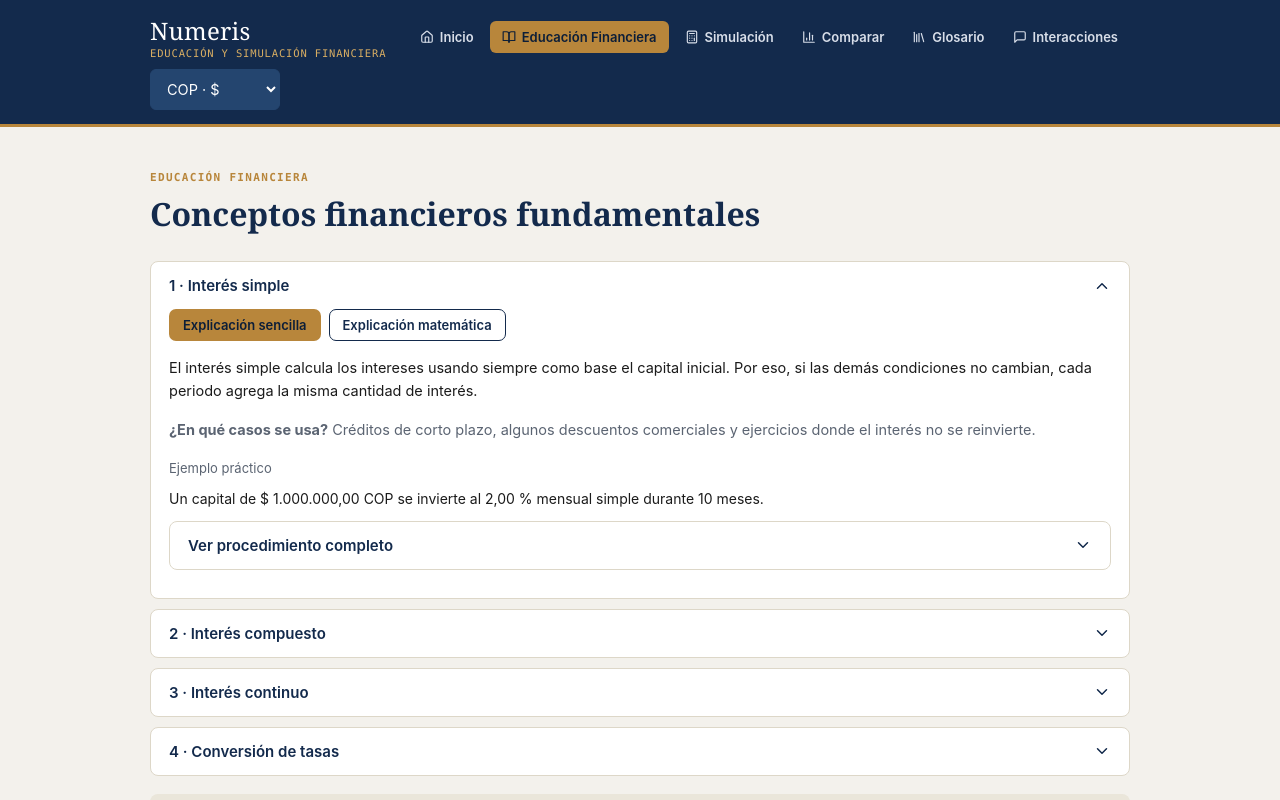
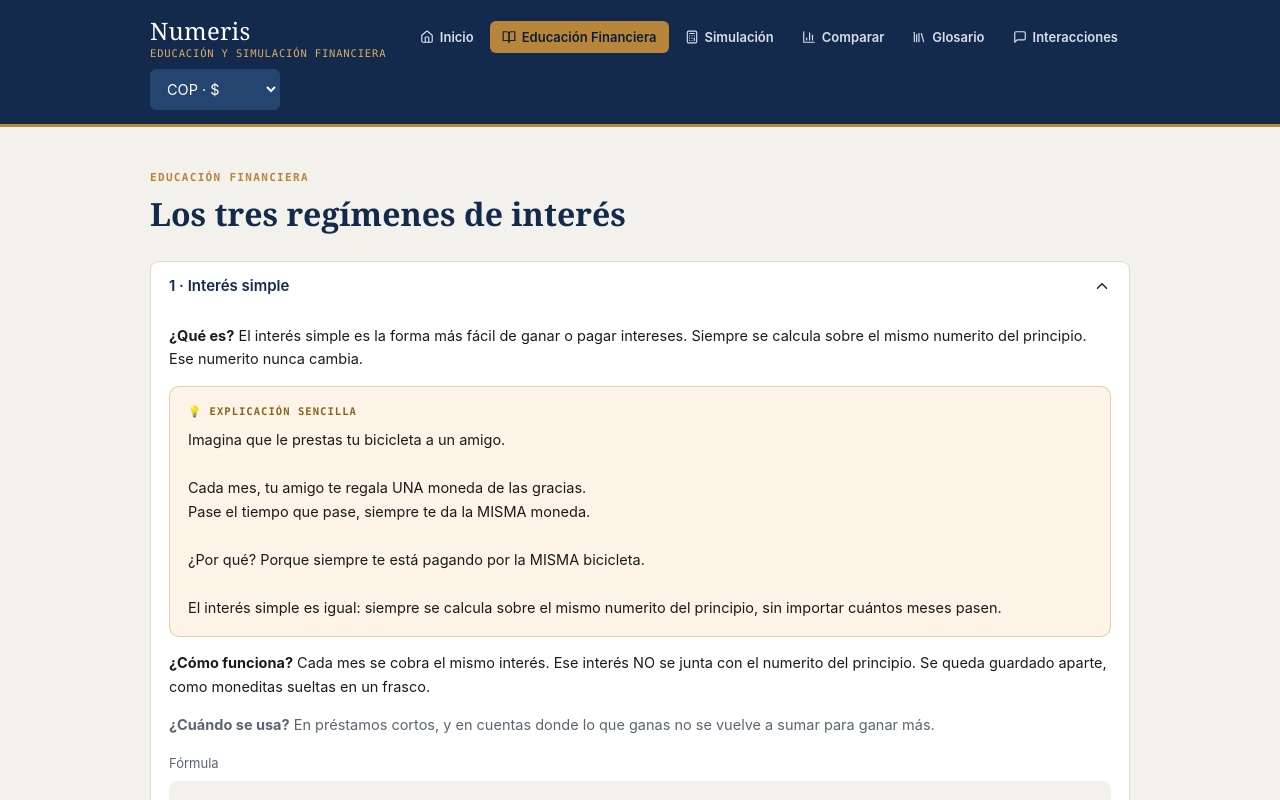
Before and after one commit to belladm42-dotcom/Numeris-app, a React (Vite) app: page / in a window 1280 px wide. Both pictures are taken after a click on the button "Educación Financiera". Shown: the top 800 px of the page. Built offline with nearby package versions, Linux system fonts and the light colour scheme.

Commit message:
Update App.jsx

```diff
--- a/src/App.jsx
+++ b/src/App.jsx
@@ -158,8 +158,7 @@ const PERIODICIDADES = [
   { value: "personalizada", label: "Cada N meses", meses: null },
 ];
 
-const GLOSARIO =
-  [
+const GLOSARIO = [
   { t: "VP", d: "Valor Presente: dinero equivalente en el momento inicial." },
   { t: "VF", d: "Valor Futuro: valor que tendrá o tendría una cantidad en un momento futuro." },
   { t: "i", d: "Tasa de interés por periodo, usada en interés simple y compuesto." },
@@ -167,21 +166,15 @@ const GLOSARIO =
   { t: "r", d: "Tasa usada en interés continuo." },
   { t: "t", d: "Tiempo expresado siempre en años, usado en interés continuo." },
   { t: "Capital", d: "Monto de dinero sobre el cual se calculan los intereses." },
-  { t: "Interés", d: "Costo o rendimiento del dinero en el tiempo. Es el dinero extra que se gana o que se paga por usar un dinero durante un tiempo." },
-  { t: "Periodo", d: "Es el tiempo que usamos para contar una tasa. Puede ser un mes, tres meses, seis meses, un año, etc" },
+  { t: "Interés", d: "Costo o rendimiento del dinero en el tiempo." },
+  { t: "Periodo", d: "Intervalo de tiempo al que corresponde la tasa (mes, bimestre, trimestre...)." },
   { t: "Flujo", d: "Movimiento de dinero (entrada o salida) en un momento determinado." },
   { t: "Momento", d: "Instante en el tiempo en que ocurre un flujo, medido en periodos o años." },
   { t: "Momento focal", d: "Instante elegido para comparar varios flujos que ocurren en momentos distintos." },
   { t: "Ecuación de valor", d: "Igualdad que resulta de trasladar todos los flujos a un mismo momento focal." },
   { t: "Coeficiente", d: "Relación proporcional entre el valor de un flujo y otro (ej. Flujo 2 = 1,4 × Flujo 1)." },
-  { t: "Descuento", d: "Es cuando llevamos un valor del futuro hacia el presente, teniendo en cuenta el efecto del interés." },
-  { t: "Tasa nominal", d: "Es una forma de escribir una tasa diciendo cómo cambia el dinero durante un año." },
-  { t: "Tasa efectiva", d: "Es la tasa que muestra cuánto cambió realmente el dinero después de sumar los intereses." },
-  { t: "Tasa periódica", d: "Es la tasa que usamos en cada momento. Por ejemplo, una tasa mensual muestra cuánto cambia el dinero cada mes."},
-  { t: "Tasa equivalente", d: "Son tasas diferentes que al final hacen que el dinero crezca o cueste lo mismo." },
-  { t: "Tasa vencida", d: "Es cuando primero pasa el tiempo y después se paga el interés." },
-  { t: "Tasa anticipada", d: "Es cuando primero se paga o se descuenta el interés y después pasa el tiempo." },
-  { t: "Capitalización", d: "Es cuando los intereses se unen al dinero que ya teníamos y después pueden generar más intereses." },
+  { t: "Capitalización", d: "Trasladar un valor hacia el futuro sumando los intereses generados." },
+  { t: "Descuento", d: "Trasladar un valor hacia el pasado, restando el efecto del interés." },
 ];
 
 const EJEMPLOS = {
@@ -481,36 +474,56 @@ function Inicio({ ir }) {
 /* ============================================================
    APRENDER
    ============================================================ */
-function BloqueRegimen({ nombre, formula, despejes, sencilla, usoCasos, diferencia, ejemploTexto, pasosEjemplo, notaEspecial }) {
-  const [modo, setModo] = useState("sencilla");
-  return (
-    <div>
-      <div style={{ display: "flex", gap: 8, marginBottom: 14 }}>
-        <Boton small variant={modo === "sencilla" ? "gold" : "outline"} onClick={() => setModo("sencilla")}>Explicación sencilla</Boton>
-        <Boton small variant={modo === "matematica" ? "gold" : "outline"} onClick={() => setModo("matematica")}>Explicación matemática</Boton>
+/* ============================================================
+   APRENDER
+   ============================================================ */
+function ExplicacionSencilla({ children }) {
+  return (
+    <div style={{
+      background: "#FDF3E7", border: `1px solid ${C.gold}55`, borderRadius: 10,
+      padding: "16px 18px", margin: "14px 0",
+    }}>
+      <div style={{
+        fontFamily: F_MONO, fontSize: 10.5, letterSpacing: "0.1em", textTransform: "uppercase",
+        color: C.goldDeep, fontWeight: 700, marginBottom: 8,
+      }}>
+        💡 Explicación sencilla
       </div>
-      {modo === "sencilla" ? (
-        <div style={{ fontSize: 14.5, color: C.ink, lineHeight: 1.65 }}>
-          <p>{sencilla}</p>
-          {usoCasos && <p style={{ color: C.slate }}><strong>¿En qué casos se usa?</strong> {usoCasos}</p>}
-          {diferencia && <p style={{ color: C.slate }}>{diferencia}</p>}
-        </div>
-      ) : (
-        <div style={{ fontSize: 14.5, color: C.ink, lineHeight: 1.7 }}>
-          <div style={{ fontFamily: F_MONO, fontSize: 20, background: C.paper, padding: "14px 18px", borderRadius: 8, margin: "6px 0 14px", color: C.navy }}>{formula}</div>
-          <div style={{ fontSize: 13, color: C.slate, marginBottom: 6 }}>Despejes:</div>
-          <ul style={{ fontFamily: F_MONO, fontSize: 14, paddingLeft: 18, margin: 0 }}>
-            {despejes.map((d, i) => <li key={i} style={{ marginBottom: 4 }}>{d}</li>)}
-          </ul>
+      <div style={{ fontSize: 14.5, color: C.ink, lineHeight: 1.65, whiteSpace: "pre-line" }}>{children}</div>
+    </div>
+  );
+}
+
+function BloqueInteres({
+  queEs, analogia, comoFunciona, usoLabel, usoRespuesta,
+  formula, despejes, ejemploTexto, pasosEjemplo, notaEspecial,
+}) {
+  return (
+    <div style={{ fontSize: 14.5, color: C.ink, lineHeight: 1.65 }}>
+      <p><strong>¿Qué es?</strong> {queEs}</p>
+
+      <ExplicacionSencilla>{analogia}</ExplicacionSencilla>
+
+      <p><strong>¿Cómo funciona?</strong> {comoFunciona}</p>
+      <p style={{ color: C.slate }}><strong>{usoLabel}</strong> {usoRespuesta}</p>
+
+      {notaEspecial && (
+        <div style={{ marginTop: 10, marginBottom: 10, padding: 12, background: `${C.gold}1a`, borderRadius: 6, fontSize: 13, color: C.goldDeep, fontWeight: 600 }}>
+          {notaEspecial}
         </div>
       )}
-      {notaEspecial && (
-        <div style={{ marginTop: 14, padding: 12, background: `${C.gold}1a`, borderRadius: 6, fontSize: 13, color: C.goldDeep, fontWeight: 600 }}>
-          {notaEspecial}
-        </div>
-      )}
+
+      <div style={{ marginTop: 16 }}>
+        <div style={{ fontSize: 13, color: C.slate, marginBottom: 6 }}>Fórmula</div>
+        <div style={{ fontFamily: F_MONO, fontSize: 20, background: C.paper, padding: "14px 18px", borderRadius: 8, marginBottom: 10, color: C.navy }}>{formula}</div>
+        <div style={{ fontSize: 13, color: C.slate, marginBottom: 6 }}>Despejes (para hallar cada variable)</div>
+        <ul style={{ fontFamily: F_MONO, fontSize: 14, paddingLeft: 18, margin: 0 }}>
+          {despejes.map((d, i) => <li key={i} style={{ marginBottom: 4 }}>{d}</li>)}
+        </ul>
+      </div>
+
       <div style={{ marginTop: 18 }}>
-        <div style={{ fontSize: 13, color: C.slate, marginBottom: 6 }}>Ejemplo práctico</div>
+        <div style={{ fontSize: 13, color: C.slate, marginBottom: 6 }}>Ejemplo práctico resuelto</div>
         <p style={{ fontSize: 14, color: C.ink }}>{ejemploTexto}</p>
         <Acordeon title="Ver procedimiento completo">
           <FichaProcedimiento pasos={pasosEjemplo} />
@@ -593,7 +606,8 @@ Tú le puedes contestar de dos formas:
 
 Es la MISMA planta y el MISMO crecimiento. Solo que lo estás contando distinto: a veces por año, a veces por mes.
 
-Con el dinero pasa igual: una tasa te dice cómo crece o cómo cuesta el dinero, pero la podemos contar por año, por mes, por lo que sea. Por ejemplo, si tienes dinero guardado en una inversión, ese dinero puede ganar un poquito de interés cada mes. Pero también puedes mirar cuánto ganó en todo el año. Es el mismo dinero y el mismo crecimiento. Solo cambia la forma de contarlo: por mes o por año. Convertir una tasa es solamente cambiar la forma de contarla. El dinero no cambia, solo cambiamos cómo lo decimos.`}
+Con el dinero pasa igual: una tasa te dice cómo crece o cómo cuesta el dinero, pero la podemos contar por año, por mes, por lo que sea.
+Convertir una tasa es solamente cambiar la forma de contarla. El dinero no cambia, solo cambiamos cómo lo decimos.`}
       </NivelCinco>
 
       {/* SECCIÓN 1 */}
@@ -628,8 +642,7 @@ Con el dinero pasa igual: una tasa te dice cómo crece o cómo cuesta el dinero,
       <Acordeon title="2 · ¿Qué es una tasa nominal?">
         <p><strong>¿Qué es?</strong> La tasa nominal es como el precio que ves pegado en la vitrina de una tienda: te da una idea, pero no es exactamente lo que vas a pagar al final. Es un número de referencia, no el número real.</p>
         <p style={{ color: C.slate }}><strong>¿Cuándo se usa?</strong> Los bancos casi siempre te muestran primero la tasa nominal, porque el número se ve más chiquito y más bonito. Pero ojo: no es lo que de verdad te va a costar o a rendir el dinero.</p>
-        <p> <strong>¿Por qué existe?</strong> Las entidades financieras la utilizan porque permite comunicar fácilmente las condiciones de un crédito o una inversión.</p>
-  </Acordeon>
+      </Acordeon>
 
       {/* SECCIÓN 3 */}
       <Acordeon title="3 · Pasar de nominal a periódica (repartir la tasa)">
@@ -638,7 +651,7 @@ Con el dinero pasa igual: una tasa te dice cómo crece o cómo cuesta el dinero,
         <p><strong>NA:</strong> la tasa de todo el año. <strong>nc:</strong> en cuántos pedacitos la vamos a repartir (12 si es mensual, 4 si es trimestral...). <strong>ip:</strong> lo que le toca a cada pedacito.</p>
         <div style={{ marginTop: 14 }}>
           <div style={{ fontSize: 13, color: C.slate, marginBottom: 6 }}>Ejemplo práctico</div>
-          <p>María quiere comprar un apartamento y solicita un crédito de vivienda en un banco colombiano. El banco le informa que la tasa es 24% NAM. Eso quiere decir 24% en todo el año, pero cobrado cada mes. Como el crédito se cobra mes a mes, necesitamos saber cuánto es "el pedacito" de cada mes.</p>
+          <p>María pide un crédito y el banco le dice: "24% NAM". Eso quiere decir 24% en todo el año, pero cobrado cada mes. Como el crédito se cobra mes a mes, necesitamos saber cuánto es "el pedacito" de cada mes.</p>
           <Acordeon title="Ver procedimiento completo">
             <FichaProcedimiento pasos={[
               { label: "Datos", content: "NA = 24 % (todo el año) · nc = 12 (se reparte en 12 meses)" },
@@ -658,7 +671,7 @@ Con el dinero pasa igual: una tasa te dice cómo crece o cómo cuesta el dinero,
         <p><strong>ip:</strong> el pedacito (por ejemplo, de un mes). <strong>nc:</strong> cuántos pedacitos hay en el año. <strong>NA:</strong> la torta completa del año.</p>
         <div style={{ marginTop: 14 }}>
           <div style={{ fontSize: 13, color: C.slate, marginBottom: 6 }}>Ejemplo práctico</div>
-          <p>Carlos tiene un ahorro programado en una entidad financiera y recibe una rentabilidad del 1% mensual (un pedacito de 1% cada mes). Quiere saber cómo expresar esa tasa de manera anual.</p>
+          <p>Una cuenta de ahorros te da un pedacito de 1% cada mes.</p>
           <Acordeon title="Ver procedimiento completo">
             <FichaProcedimiento pasos={[
               { label: "Datos", content: "ip = 1 % cada mes · nc = 12 meses en el año" },
@@ -674,9 +687,6 @@ Con el dinero pasa igual: una tasa te dice cómo crece o cómo cuesta el dinero,
       {/* SECCIÓN 5 */}
       <Acordeon title="5 · ¿Qué es una tasa efectiva?">
         <p><strong>¿Qué es?</strong> La tasa efectiva es el número de VERDAD. Te dice exactamente cuánto creció o cuánto costó el dinero, contando todos los intereses que generaron más intereses. No es una idea aproximada, es lo real.</p>
-        <p style={{marginTop:12}}>
-  <strong>¿Cuándo se usa?</strong> Se usa cuando necesitas saber el costo real de un crédito o la ganancia verdadera de una inversión, ya que calcula cómo se van sumando los intereses a lo largo del tiempo.
-</p>
         <div style={{ display: "flex", gap: 12, flexWrap: "wrap", marginTop: 10 }}>
           <TarjetaMini titulo="Nominal">Es el precio de la vitrina. Da una idea, pero no es el número final.</TarjetaMini>
           <TarjetaMini titulo="Efectiva">Es lo que pagas de verdad en la caja. El número real.</TarjetaMini>
@@ -705,7 +715,7 @@ Con el dinero pasa igual: una tasa te dice cómo crece o cómo cuesta el dinero,
 
       {/* SECCIÓN 7 */}
       <Acordeon title="7 · Capitalización (cuando el interés hace más interés)">
-        <p> Capitalizar significa que los intereses obtenidos se suman al dinero inicial. Después, ese nuevo valor puede generar nuevos intereses en los siguientes periodos, o en otras palabras: Capitalizar es como una alcancía mágica: metes moneditas, y esas moneditas hacen que aparezcan moneditas nuevas. Después, esas moneditas nuevas también hacen aparecer más moneditas. Y así.</p>
+        <p>Capitalizar es como una alcancía mágica: metes moneditas, y esas moneditas hacen que aparezcan moneditas nuevas. Después, esas moneditas nuevas también hacen aparecer más moneditas. Y así.</p>
         <div style={{ display: "flex", gap: 12, flexWrap: "wrap", margin: "12px 0" }}>
           <TarjetaMini titulo="Mensual">La alcancía mágica hace moneditas nuevas 12 veces al año (una vez por mes).</TarjetaMini>
           <TarjetaMini titulo="Trimestral">La alcancía mágica hace moneditas nuevas 4 veces al año (cada tres meses).</TarjetaMini>
@@ -787,14 +797,24 @@ function Aprender() {
   return (
     <Section style={{ paddingTop: 44, paddingBottom: 60 }}>
       <Etiqueta>Educación financiera</Etiqueta>
-      <h1 style={{ fontFamily: F_DISPLAY, fontSize: 32, color: C.navy, margin: "0 0 26px" }}>Conceptos financieros fundamentales</h1>
+      <h1 style={{ fontFamily: F_DISPLAY, fontSize: 32, color: C.navy, margin: "0 0 26px" }}>Los tres regímenes de interés</h1>
 
       <Acordeon title="1 · Interés simple" defaultOpen>
-        <BloqueRegimen
+        <BloqueInteres
+          queEs="El interés simple es la forma más fácil de ganar o pagar intereses. Siempre se calcula sobre el mismo numerito del principio. Ese numerito nunca cambia."
+          analogia={`Imagina que le prestas tu bicicleta a un amigo.
+
+Cada mes, tu amigo te regala UNA moneda de las gracias.
+Pase el tiempo que pase, siempre te da la MISMA moneda.
+
+¿Por qué? Porque siempre te está pagando por la MISMA bicicleta.
+
+El interés simple es igual: siempre se calcula sobre el mismo numerito del principio, sin importar cuántos meses pasen.`}
+          comoFunciona="Cada mes se cobra el mismo interés. Ese interés NO se junta con el numerito del principio. Se queda guardado aparte, como moneditas sueltas en un frasco."
+          usoLabel="¿Cuándo se usa?"
+          usoRespuesta="En préstamos cortos, y en cuentas donde lo que ganas no se vuelve a sumar para ganar más."
           formula="VF = VP · (1 + i · n)"
           despejes={["VP = VF / (1 + i·n)", "i = (VF/VP − 1) / n", "n = (VF/VP − 1) / i"]}
-          sencilla="El interés simple calcula los intereses usando siempre como base el capital inicial. Por eso, si las demás condiciones no cambian, cada periodo agrega la misma cantidad de interés."
-          usoCasos="Créditos de corto plazo, algunos descuentos comerciales y ejercicios donde el interés no se reinvierte."
           ejemploTexto="Un capital de $ 1.000.000,00 COP se invierte al 2,00 % mensual simple durante 10 meses."
           pasosEjemplo={[
             { label: "Datos", content: "VP = $1.000.000,00 · i = 2,00 % mensual · n = 10 periodos" },
@@ -811,11 +831,22 @@ function Aprender() {
       </Acordeon>
 
       <Acordeon title="2 · Interés compuesto">
-        <BloqueRegimen
+        <BloqueInteres
+          queEs="El interés compuesto es cuando el interés que ganaste se junta con tu dinero. Y ese dinero más grande gana todavía más interés."
+          analogia={`Imagina una bola de nieve.
+
+La empujas cuesta abajo y empieza chiquitica.
+Mientras rueda, se le va pegando más nieve.
+Y esa nieve nueva hace que se le pegue TODAVÍA más nieve.
+
+Cada vuelta, la bola es más grande que la vuelta de antes.
+
+El dinero hace lo mismo: gana intereses, esos intereses se vuelven parte del dinero, y ese dinero más grande gana más intereses todavía.`}
+          comoFunciona="Al final de cada mes, el interés se suma al dinero que ya tenías. Al mes siguiente, el interés se calcula sobre ese dinero más grande. Por eso crece cada vez más rápido."
+          usoLabel="¿Por qué es diferente al interés simple?"
+          usoRespuesta="En el simple, siempre pagas sobre el mismo numerito. En el compuesto, el numerito crece cada mes. Por eso el compuesto siempre da más dinero que el simple, con el mismo tiempo y la misma tasa."
           formula="VF = VP · (1 + i)ⁿ"
           despejes={["VP = VF / (1+i)ⁿ", "i = (VF/VP)^(1/n) − 1", "n = ln(VF/VP) / ln(1+i)"]}
-          sencilla="Los intereses se suman al saldo. Después, ese saldo mayor también genera intereses."
-          diferencia="A diferencia del interés simple, la base de cálculo crece periodo a periodo porque los intereses se capitalizan."
           ejemploTexto="Un capital de $ 1.000.000,00 COP se invierte al 3,00 % trimestral compuesto durante 4 trimestres."
           pasosEjemplo={[
             { label: "Datos", content: "VP = $1.000.000,00 · i = 3,00 % trimestral · n = 4 periodos" },
@@ -830,12 +861,20 @@ function Aprender() {
       </Acordeon>
 
       <Acordeon title="3 · Interés continuo">
-        <BloqueRegimen
+        <BloqueInteres
+          queEs="El interés continuo es como el compuesto, pero sin esperar nada. En vez de sumar los intereses cada mes, los va sumando todo el tiempo, sin parar nunca."
+          analogia={`¿Te acuerdas de la bola de nieve de hace un momento?
+
+Ahora imagina que no espera a dar una vuelta completa para que se le pegue nieve.
+Se le va pegando nieve en CADA segundito, sin parar.
+
+Por eso esta bola crece un poquito más rápido que la del interés compuesto normal.`}
+          comoFunciona="El dinero no espera a que termine el mes para crecer. Va creciendo poquito a poquito, todo el tiempo, sin pausas. Para calcular esto usamos un número especial que se llama 'e'."
+          usoLabel="¿Dónde se usa y en qué se diferencia del compuesto?"
+          usoRespuesta="Se usa más en cuentas avanzadas de bancos y en estudios financieros, no tanto en la vida diaria. La diferencia con el compuesto es que el compuesto suma los intereses cada cierto tiempo (cada mes, por ejemplo), y el continuo los va sumando sin parar nunca."
+          notaEspecial="En interés continuo, t siempre se expresa en años. Ejemplo: 2 años y 6 meses = 2 + 6/12 = 2,5 años."
           formula="VF = VP · e^(r·t)"
           despejes={["VP = VF · e^(−r·t)", "r = ln(VF/VP) / t", "t = ln(VF/VP) / r"]}
-          sencilla="Es el caso límite del interés compuesto cuando la capitalización ocurre en cada instante, sin esperar a que termine un periodo."
-          usoCasos="Modelos financieros y de crecimiento continuo, valoración de instrumentos y contextos teóricos."
-          notaEspecial="En interés continuo, t siempre se expresa en años. Ejemplo: 2 años y 6 meses = 2 + 6/12 = 2,5 años."
           ejemploTexto="Un capital de $ 850.000,00 COP se invierte al 8,95 % continuo durante 2 años y 6 meses (t = 2,5 años)."
           pasosEjemplo={[
             { label: "Datos", content: "VP = $850.000,00 · r = 8,95 % continua · tiempo = 2 años 6 meses" },
```
